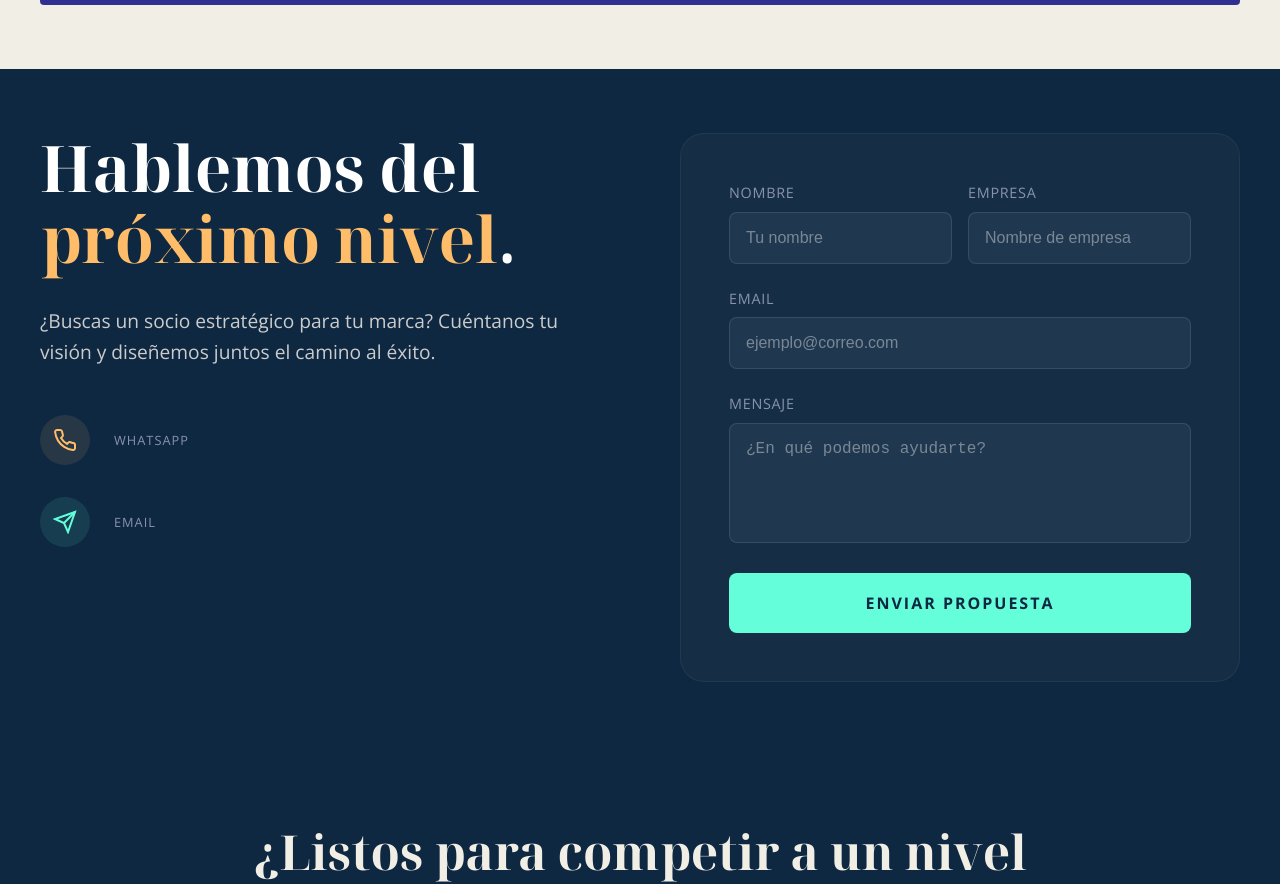
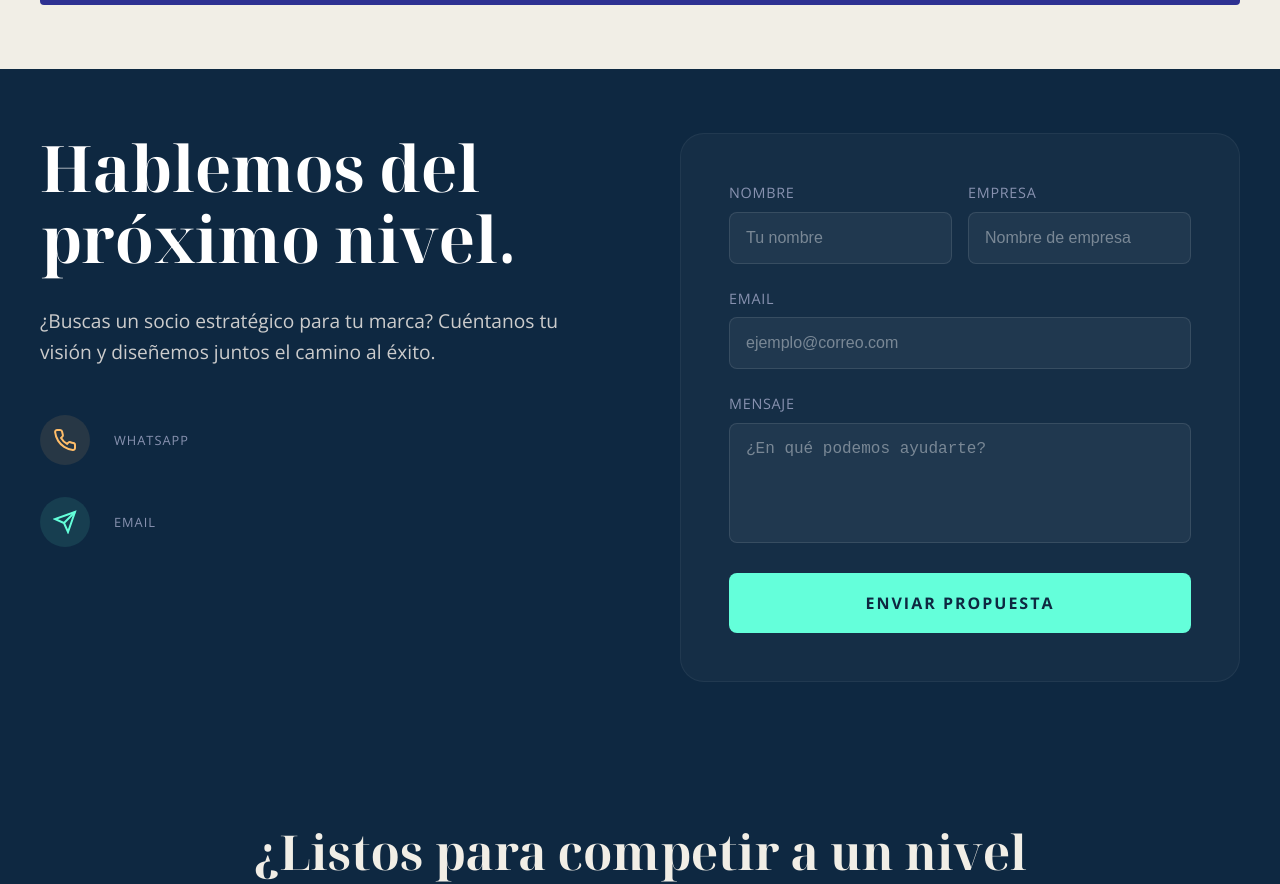
Before and after one commit to SSALAZARCA/Boost-Agency, a React (Vite) app: page / in a window 1280 px wide. Shown: the part 6500-7384 px from the top of the page. Built offline with nearby package versions, Linux system fonts and the light colour scheme; no server answers.

Commit message:
style: change 'próximo nivel' text color to white in ContactSection

```diff
--- a/src/components/ContactSection.jsx
+++ b/src/components/ContactSection.jsx
@@ -58,7 +58,7 @@ const ContactSection = () => {
                         whileInView={{ opacity: 1, x: 0 }}
                         style={{ fontSize: 'clamp(2.5rem, 5vw, 4rem)', fontFamily: 'var(--font-heading)', marginBottom: '2rem' }}
                     >
-                        Hablemos del <span style={{ color: '#ffbd69' }}>próximo nivel</span>.
+                        Hablemos del próximo nivel.
                     </motion.h2>
                     <p style={{ fontSize: '1.2rem', color: '#ccc', marginBottom: '3rem', lineHeight: 1.6 }}>
                         ¿Buscas un socio estratégico para tu marca? Cuéntanos tu visión y diseñemos juntos el camino al éxito.
```
